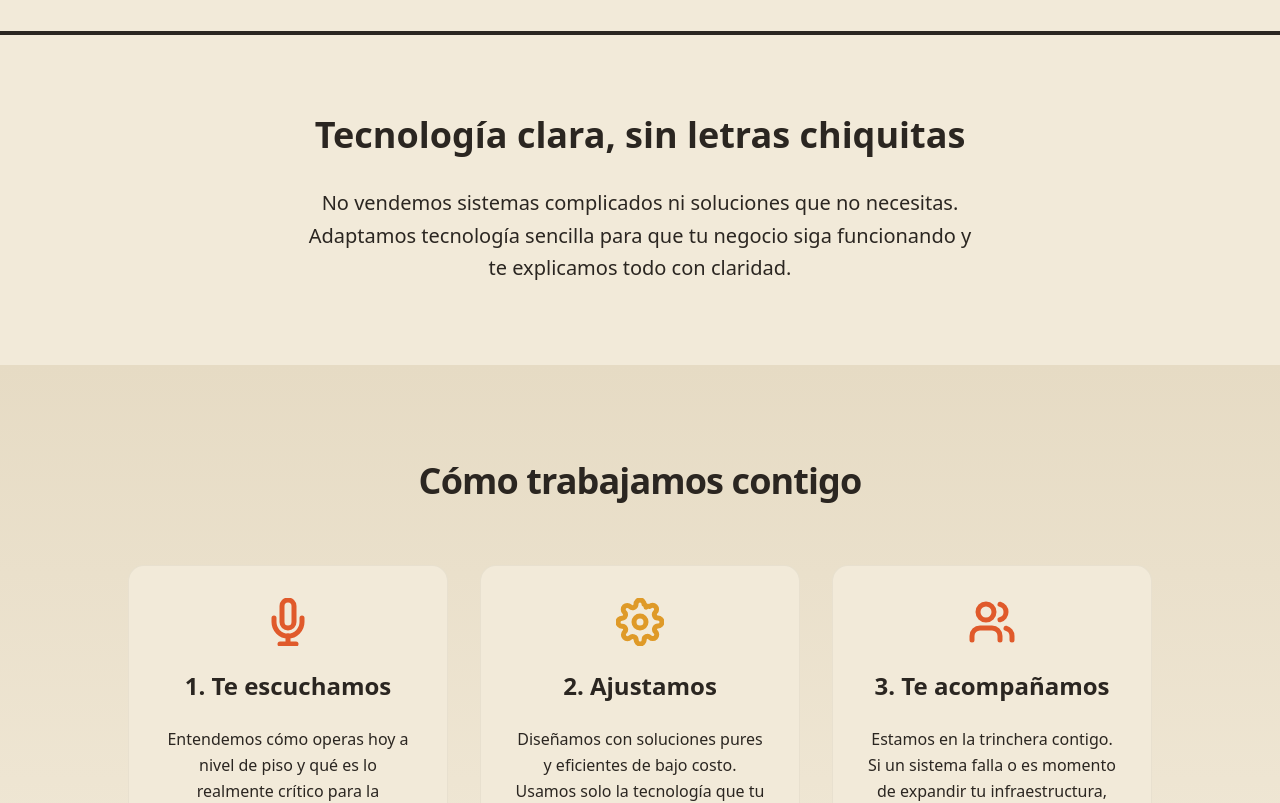
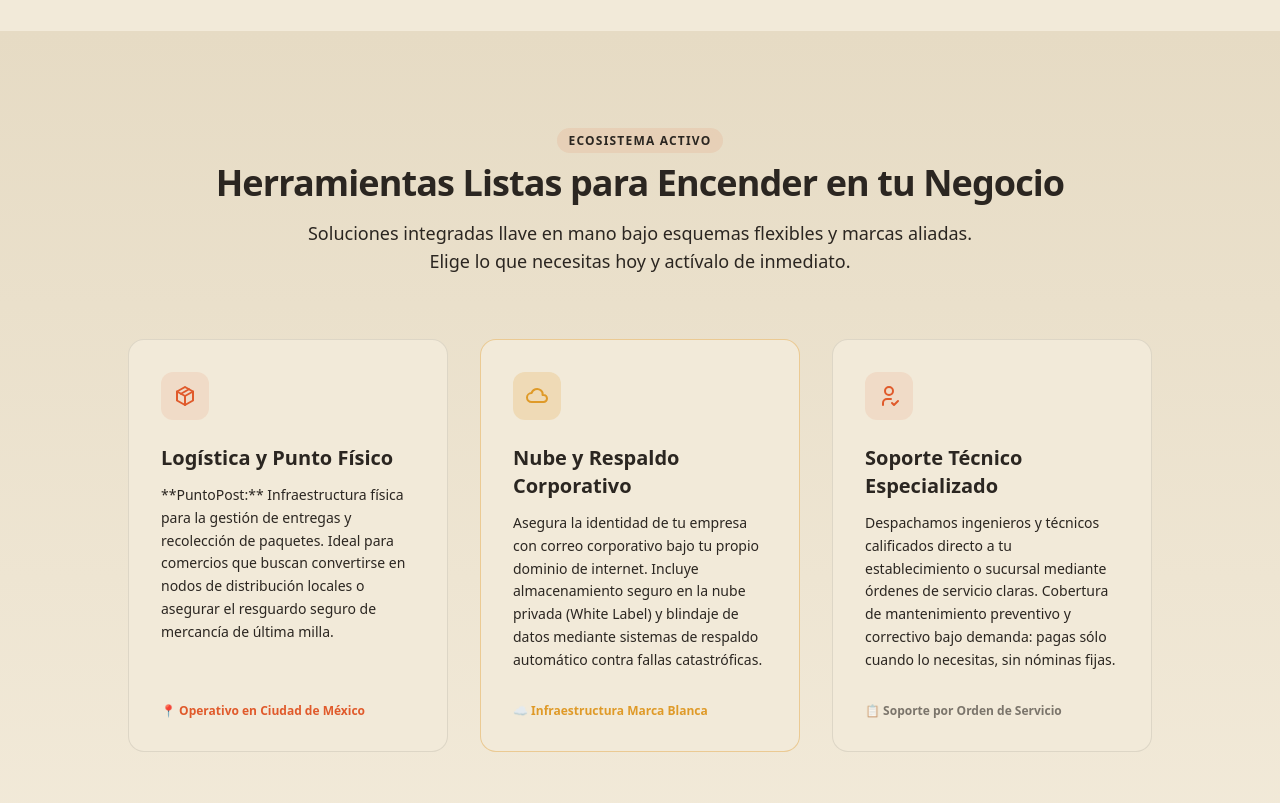
Before and after one commit to akiraexe/NetNAVI-Cloud---Main-Page, a React (Vite) app: page / in a window 1280 px wide. Shown: the part 1820-2623 px from the top of the page. Built offline with nearby package versions, Linux system fonts and the light colour scheme.

Commit message:
Se agrega la seccion de Ecosistema

```diff
--- a/src/App.tsx
+++ b/src/App.tsx
@@ -1,10 +1,11 @@
 import React from 'react';
-import { Header } from './Header';  // Changed from default to named import
+import { Header } from './Header';
 import Hero from './Hero';
 import { Problem } from './Problem';
 import { Approach } from './Approach';
 import { HowItWorks } from './HowItWorks';
 import { EvolvingSolutions } from './EvolvingSolutions';
+import Ecosistema from './Ecosistema'; // <-- 1. Importamos el nuevo componente
 import { PartnerSolutions } from './PartnerSolutions';
 import { OperationalSupport } from './OperationalSupport';
 import { WhoItsFor } from './WhoItsFor';
@@ -19,14 +20,15 @@ const App: React.FC = () => {
         <Hero />
         <Problem />
         <EvolvingSolutions />
+        <Ecosistema /> {/* <-- 2. Lo inyectamos en la posición estratégica de conversión */}
         <Approach />
         <HowItWorks />
         <PartnerSolutions />
         <OperationalSupport />
         <WhoItsFor />
         <CTA />
-        <Footer />
       </main>
+      <Footer />
     </div>
   );
 };
--- /dev/null
+++ b/src/Ecosistema.tsx
@@ -0,0 +1,83 @@
+import React from 'react';
+import { IconPackage, IconCloud, IconUserCheck } from '@tabler/icons-react';
+
+export default function Ecosistema() {
+  return (
+    <section id="ecosistema" className="py-24 px-6 bg-gradient-to-b from-brand-mutedRow to-brand-lightBg">
+      <div className="max-w-5xl mx-auto">
+
+        {/* ENCABEZADO */}
+        <div className="text-center mb-16">
+          <span className="text-xs font-bold uppercase tracking-widest text-brand-warmOrange bg-brand-warmOrange/10 px-3 py-1 rounded-full">
+            Ecosistema Activo
+          </span>
+          <h2 className="text-3xl md:text-4xl font-extrabold text-brand-textDark tracking-tight mt-3">
+            Herramientas Listas para Encender en tu Negocio
+          </h2>
+          <p className="mt-4 text-lg text-brand-textDark/85 max-w-2xl mx-auto font-medium">
+            Soluciones integradas llave en mano bajo esquemas flexibles y marcas aliadas. Elige lo que necesitas hoy y actívalo de inmediato.
+          </p>
+        </div>
+
+        {/* GRID DE LAS 3 VERTICALES */}
+        <div className="grid grid-cols-1 md:grid-cols-3 gap-8">
+
+          {/* VERTICAL 1: LOGÍSTICA (PuntoPost) */}
+          <div className="p-8 rounded-2xl bg-brand-lightBg border border-brand-textDark/10 interactive-card flex flex-col justify-between">
+            <div>
+              <div className="w-12 h-12 rounded-xl bg-brand-warmOrange/10 flex items-center justify-center mb-6 text-brand-warmOrange">
+                <IconPackage className="w-6 h-6 stroke-[2]" />
+              </div>
+              <h3 className="text-xl font-bold text-brand-textDark mb-3">
+                Logística y Punto Físico
+              </h3>
+              <p className="text-sm text-brand-textDark/80 leading-relaxed font-medium mb-4">
+                **PuntoPost:** Infraestructura física para la gestión de entregas y recolección de paquetes. Ideal para comercios que buscan convertirse en nodos de distribución locales o asegurar el resguardo seguro de mercancía de última milla.
+              </p>
+            </div>
+            <div className="text-xs font-bold text-brand-warmOrange mt-4">
+              📍 Operativo en Ciudad de México
+            </div>
+          </div>
+
+          {/* VERTICAL 2: NUBE Y RESPALDOS (Nephos, Don Dominio, AOMEI) */}
+          <div className="p-8 rounded-2xl bg-brand-lightBg border border-brand-accentGold/40 interactive-card flex flex-col justify-between">
+            <div>
+              <div className="w-12 h-12 rounded-xl bg-brand-accentGold/20 flex items-center justify-center mb-6 text-brand-accentGold">
+                <IconCloud className="w-6 h-6 stroke-[2]" />
+              </div>
+              <h3 className="text-xl font-bold text-brand-textDark mb-3">
+                Nube y Respaldo Corporativo
+              </h3>
+              <p className="text-sm text-brand-textDark/80 leading-relaxed font-medium mb-4">
+                Asegura la identidad de tu empresa con correo corporativo bajo tu propio dominio de internet. Incluye almacenamiento seguro en la nube privada (White Label) y blindaje de datos mediante sistemas de respaldo automático contra fallas catastróficas.
+              </p>
+            </div>
+            <div className="text-xs font-bold text-brand-accentGold mt-4">
+              ☁️ Infraestructura Marca Blanca
+            </div>
+          </div>
+
+          {/* VERTICAL 3: SOPORTE BAJO DEMANDA */}
+          <div className="p-8 rounded-2xl bg-brand-lightBg border border-brand-textDark/10 interactive-card flex flex-col justify-between">
+            <div>
+              <div className="w-12 h-12 rounded-xl bg-brand-warmOrange/10 flex items-center justify-center mb-6 text-brand-warmOrange">
+                <IconUserCheck className="w-6 h-6 stroke-[2]" />
+              </div>
+              <h3 className="text-xl font-bold text-brand-textDark mb-3">
+                Soporte Técnico Especializado
+              </h3>
+              <p className="text-sm text-brand-textDark/80 leading-relaxed font-medium mb-4">
+                Despachamos ingenieros y técnicos calificados directo a tu establecimiento o sucursal mediante órdenes de servicio claras. Cobertura de mantenimiento preventivo y correctivo bajo demanda: pagas sólo cuando lo necesitas, sin nóminas fijas.
+              </p>
+            </div>
+            <div className="text-xs font-bold text-brand-textDark/60 mt-4">
+              📋 Soporte por Orden de Servicio
+            </div>
+          </div>
+
+        </div>
+      </div>
+    </section>
+  );
+}
--- a/src/Header.tsx
+++ b/src/Header.tsx
@@ -1,5 +1,3 @@
-import React from 'react';
-
 export function Header() {
   return (
     <header className="fixed top-0 left-0 w-full z-50 py-4 px-6 bg-white/90 backdrop-blur-md border-b border-gray-200/50 shadow-sm">
@@ -17,7 +15,7 @@ export function Header() {
 
         {/* Espacio para menú futuro */}
         <div className="hidden md:flex items-center space-x-6">
-          <a href="#services" className="text-gray-700 hover:text-primary font-medium transition-colors">
+          <a href="#ecosistema" className="hover:text-brand-warmOrange transition-colors duration-200">
             Servicios
           </a>
           <a href="#contact" className="text-gray-700 hover:text-secondary font-medium transition-colors">
```
